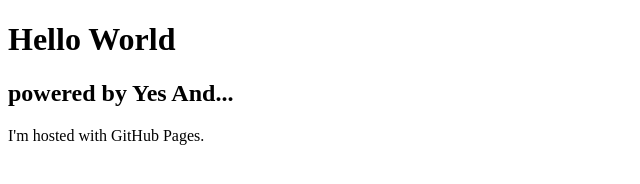
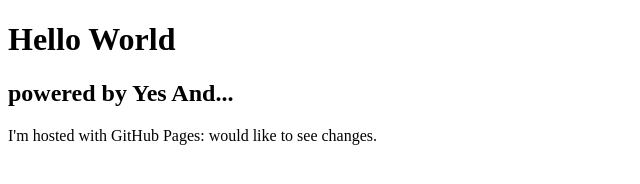
Before and after one commit to ooms/ooms.github.io, a plain HTML site: page index.html in a window 1280 px wide. Shown: the whole page, without its empty margins (0-640 px from the left). Drawn offline with Linux system fonts and the light colour scheme.

Commit message:
Update index.html

```diff
--- a/index.html
+++ b/index.html
@@ -3,6 +3,6 @@
 <body>
 <h1>Hello World</h1>
   <h2>powered by Yes And...</h2>
-<p>I'm hosted with GitHub Pages.</p>
+<p>I'm hosted with GitHub Pages: would like to see changes.</p>
 </body>
 </html>
```
